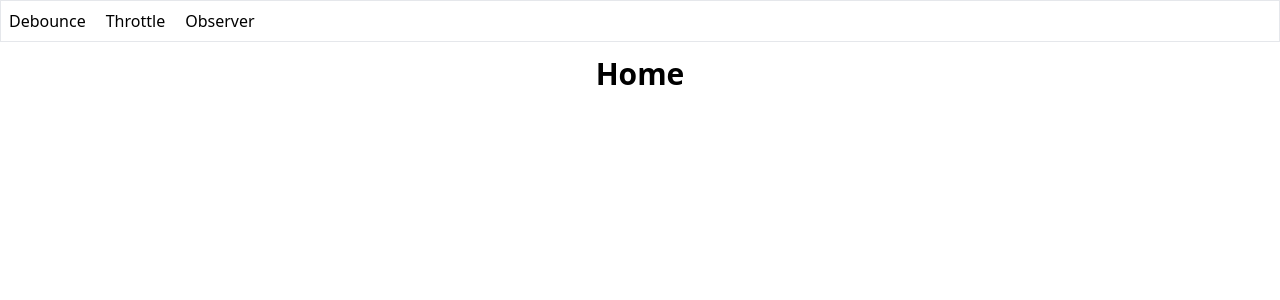
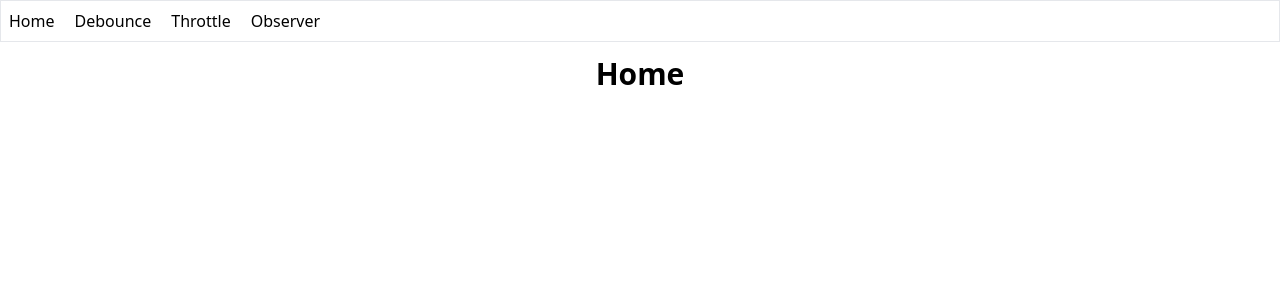
Before and after one commit to sjyoung428/hooks, a React (Vite) app: page / in a window 1280 px wide. Shown: the top 300 px of the page. Built offline with nearby package versions, Linux system fonts and the light colour scheme.

Commit message:
cls 유틸 함수 추가

```diff
--- a/src/components/Navigation.tsx
+++ b/src/components/Navigation.tsx
@@ -7,13 +7,12 @@ interface NavigationProps {
 
 const Navigation = ({ to, name }: NavigationProps) => {
   const { pathname } = useLocation();
+  console.log(pathname);
   return (
     <>
-      {pathname !== to && (
-        <li>
-          <Link to={to}>{name}</Link>
-        </li>
-      )}
+      <li className="">
+        <Link to={to}>{name}</Link>
+      </li>
     </>
   );
 };
--- /dev/null
+++ b/src/utils/cls.ts
@@ -0,0 +1,3 @@
+export const cls = (...classname: string[]) => {
+  return classname.join(" ");
+};
```
